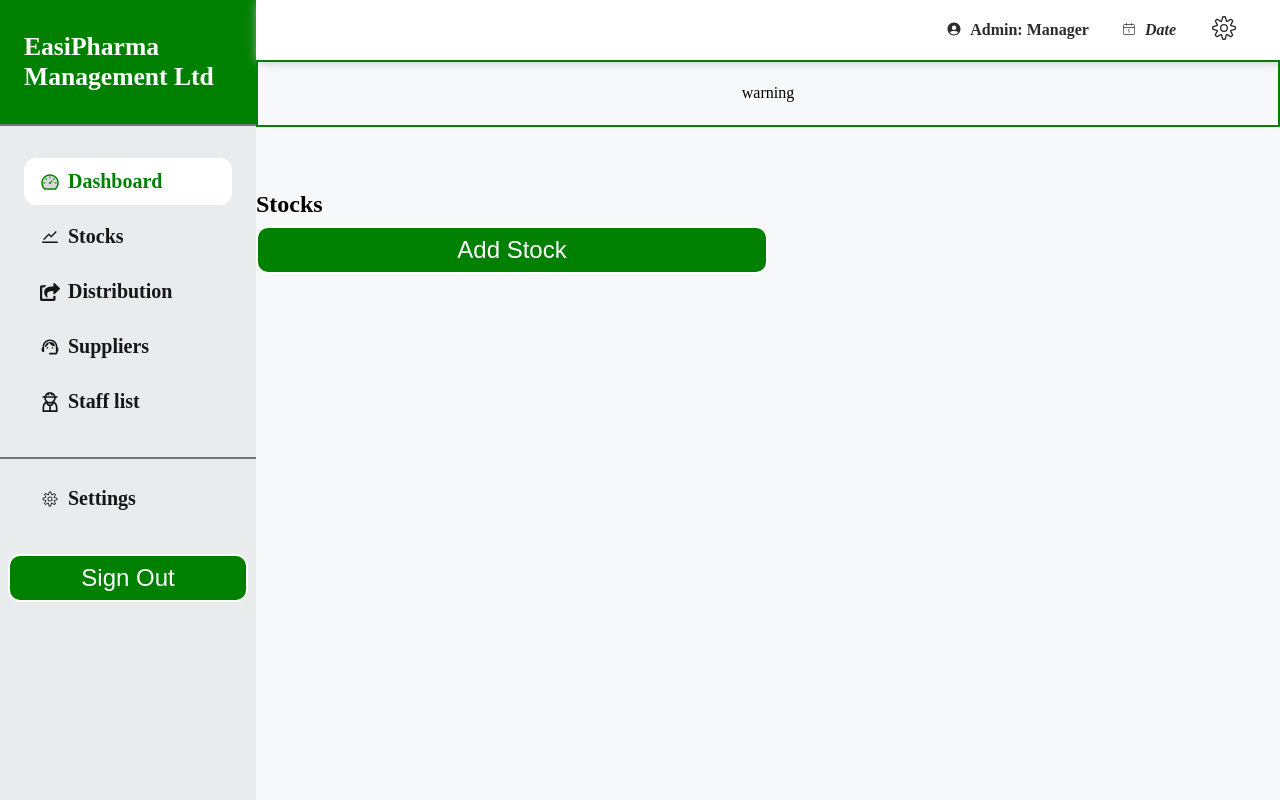
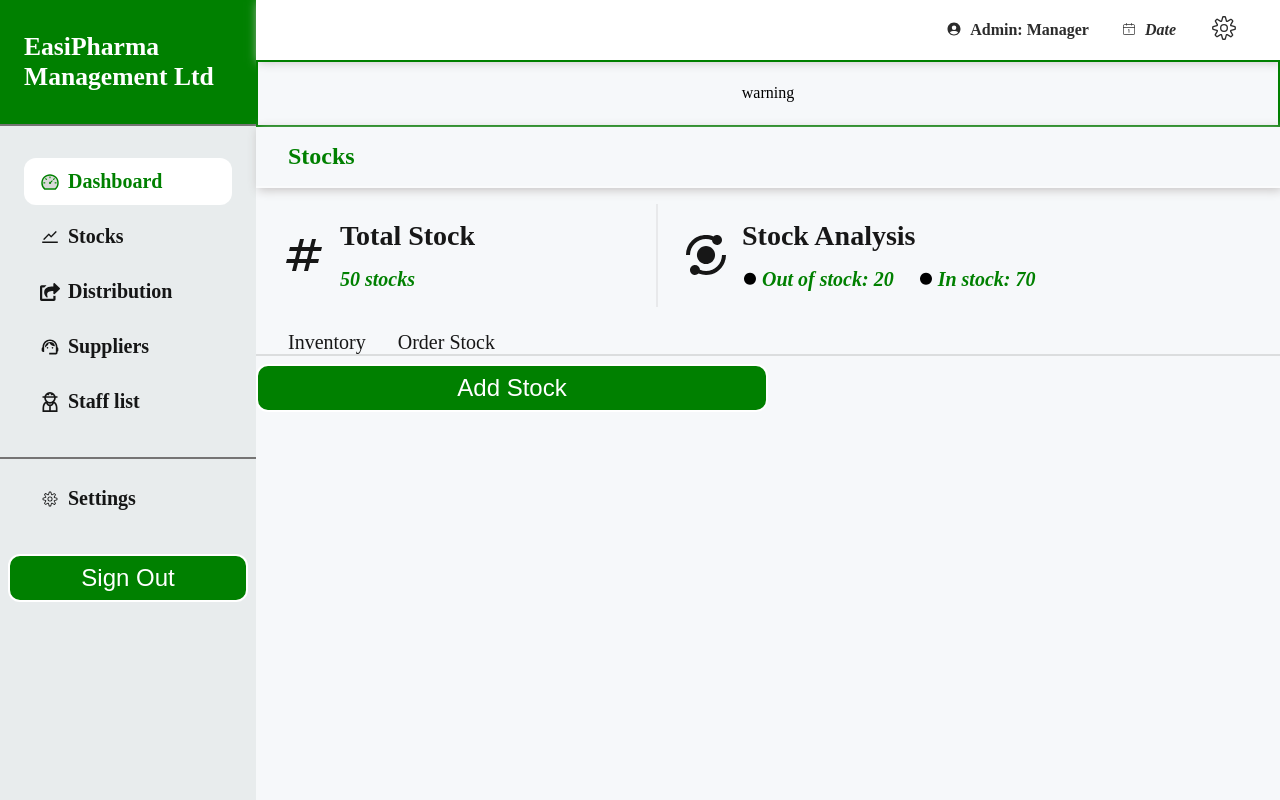
Before and after one commit to olamilekan5162/EasiPharma, a React (Vite) app: page /homepage/stocks in a window 1280 px wide. Built offline with nearby package versions, Linux system fonts and the light colour scheme; no server answers.

Commit message:
Add little styling to the stock page

```diff
--- a/src/components/ui/Modal/Modal.css
+++ b/src/components/ui/Modal/Modal.css
@@ -29,6 +29,10 @@
     cursor: pointer;
   }
 
+  .order_text{
+    margin-bottom: 1rem;
+  }
+
   input,
   select {
     display: block;
--- a/src/components/ui/Modal/StockModal.jsx
+++ b/src/components/ui/Modal/StockModal.jsx
@@ -38,7 +38,7 @@ const Modal = ({ isOpen, onClose }) => {
           &times;
         </button>
 
-        <h2>Order Stocks</h2>
+        <h2 className="order_text">Order Stocks</h2>
 
         <label>Supplier:</label>
         <select value={selectedSupplier} onChange={(e) => setSelectedSupplier(e.target.value)}>
--- a/src/components/ui/dashboard/dashboard.css
+++ b/src/components/ui/dashboard/dashboard.css
@@ -1,5 +1,5 @@
 .D_mainbar{
-    margin: 0 4rem;
+    margin: 4rem;
     display: grid;
     grid-template-columns: repeat(auto-fit, minmax(300px, 1fr));
     gap: 1rem;
--- a/src/components/ui/stocks/Stocks.jsx
+++ b/src/components/ui/stocks/Stocks.jsx
@@ -1,6 +1,10 @@
 import React, { useState } from "react";
 import Modal from "../Modal/StockModal";
 import Button from "../button/Button";
+import "./stocks.css"
+import { MdOutlineNumbers as Hashicon } from "react-icons/md";
+import { BiSolidAnalyse as Analyicon } from "react-icons/bi";
+import { WiMoonFull as Doticon } from "react-icons/wi";
 
 const suppliers = ["Supplier A", "Supplier B", "Supplier C"];
 const Stocks = () => {
@@ -27,18 +31,55 @@ const Stocks = () => {
     setPrice("");
   };
   return (
-    <div>
+    <section>
+      <div className="stock">
+        <h1>Stocks</h1>
+      </div>
 
+      <div className="stock_mainbar">
+        <div className="stock_topbar">
+          <div className="stock_topbar_card">
+            <Hashicon className="stock_topbar_icon" />
+            <div>
+              <h2 className="stock_topbar_text">Total Stock</h2>
+              <p className="stock_para_text">50 stocks</p>
+            </div>
+          </div>
+          <div className="stock_topbar_card left_border">
+            <Analyicon className="stock_topbar_icon" />
+            <div>
+              <h2 className="stock_topbar_text">Stock Analysis</h2>
+              <div className="stock_analysis">
+                <div className="stock_analysis_card">
+                  <Doticon className="stock_topbar_icon_dot" />
+                  <p className="stock_para_text">Out of stock: 20</p>
+                </div>
+                <div className="stock_analysis_card">
+                  <Doticon className="stock_topbar_icon_dot" />
+                  <p className="stock_para_text">In stock: 70</p>
+                </div>
+              </div>
+            </div>
+          </div>
+        </div>
 
+        <div className="stock_lowbar">
+          <div className="stock_lowbar_link right_margin">
+            <a href="#">
+              Inventory
+            </a>
+          </div>
 
-      <h1>Stocks</h1>
+          <div className="stock_lowbar_link">
+            <a href="">Order Stock</a>
+          </div>
+        </div>
+      </div>
+
       <Button onClick={() => setIsModalOpen(true)}>Add Stock</Button>
 
-
-      <Modal isOpen={isModalOpen} onClose={() => setIsModalOpen(false)}>
-
-      </Modal>
-    </div>
+      <Modal isOpen={isModalOpen} onClose={() => setIsModalOpen(false)}></Modal>
+    </section>
   );
 };
 
--- a/src/components/ui/stocks/stocks.css
+++ b/src/components/ui/stocks/stocks.css
@@ -0,0 +1,86 @@
+.stock h1{
+    padding: 1rem 2rem;
+    color: var(--secondary-color);
+    font-size: 1.5rem;
+    font-weight: 800;
+    border-bottom: 2px solid rgba(255, 2555, 255, .5);
+    box-shadow: 2px 2px 10px rgb(196, 193, 193);
+}
+
+.stock_mainbar{
+    border-bottom: 2px solid rgba(110, 109, 109, 0.2);
+}
+
+.stock_topbar{
+    display: grid;
+    grid-template-columns: minmax(400px, 35%) 1fr;
+    margin-top: 1rem;
+    margin-bottom: 1.5rem;
+}
+
+.stock_topbar_card{
+    display: flex;
+    gap: .75rem;
+    align-items: center;
+    padding: 1rem 1.5rem;
+}
+
+.stock_topbar_icon{
+    font-size: 3rem;
+     color: rgba(0, 0, 0, 0.911);
+}
+
+.stock_topbar_text{
+    color: rgba(0, 0, 0, 0.911);
+    font-weight: 800;
+    font-size: 1.75rem;
+    margin-bottom: 1rem;
+}
+
+.stock_para_text{
+    font-size: 1.25rem;
+    font-style: italic;
+    font-weight: 600;
+    color: var(--secondary-color);
+}
+
+.left_border{
+    border-left: 2px solid rgba(110, 109, 109, 0.1);
+}
+
+.stock_analysis{
+    display: flex;
+    gap: 1.5rem;
+}
+
+.stock_analysis_card{
+    display: flex;
+    gap: .25rem;
+    align-items: center;
+}
+
+.stock_lowbar{
+    display: flex;
+    padding: 0 2rem;
+}
+
+.stock_lowbar a{
+    font-size: 1.25em;
+    text-decoration: none;
+    color: rgba(0, 0, 0, 0.911);
+    cursor: pointer;
+}
+
+.stock_lowbar_link:hover{
+    background-color: var(--primary-color);
+    padding: .5rem;
+}
+
+.stock_lowbar a:hover{
+    color: var(--alt-color-2);
+    font-weight: 700;
+}
+
+.right_margin{
+    margin-right: 2rem;
+}
--- a/src/routes/homepage/homepage.css
+++ b/src/routes/homepage/homepage.css
@@ -110,7 +110,6 @@
     padding: 1.4rem;
     border: 2px solid var(--secondary-color);
     text-align: center;
-    margin-bottom: 4rem;
     cursor: text;
 }
 
```
